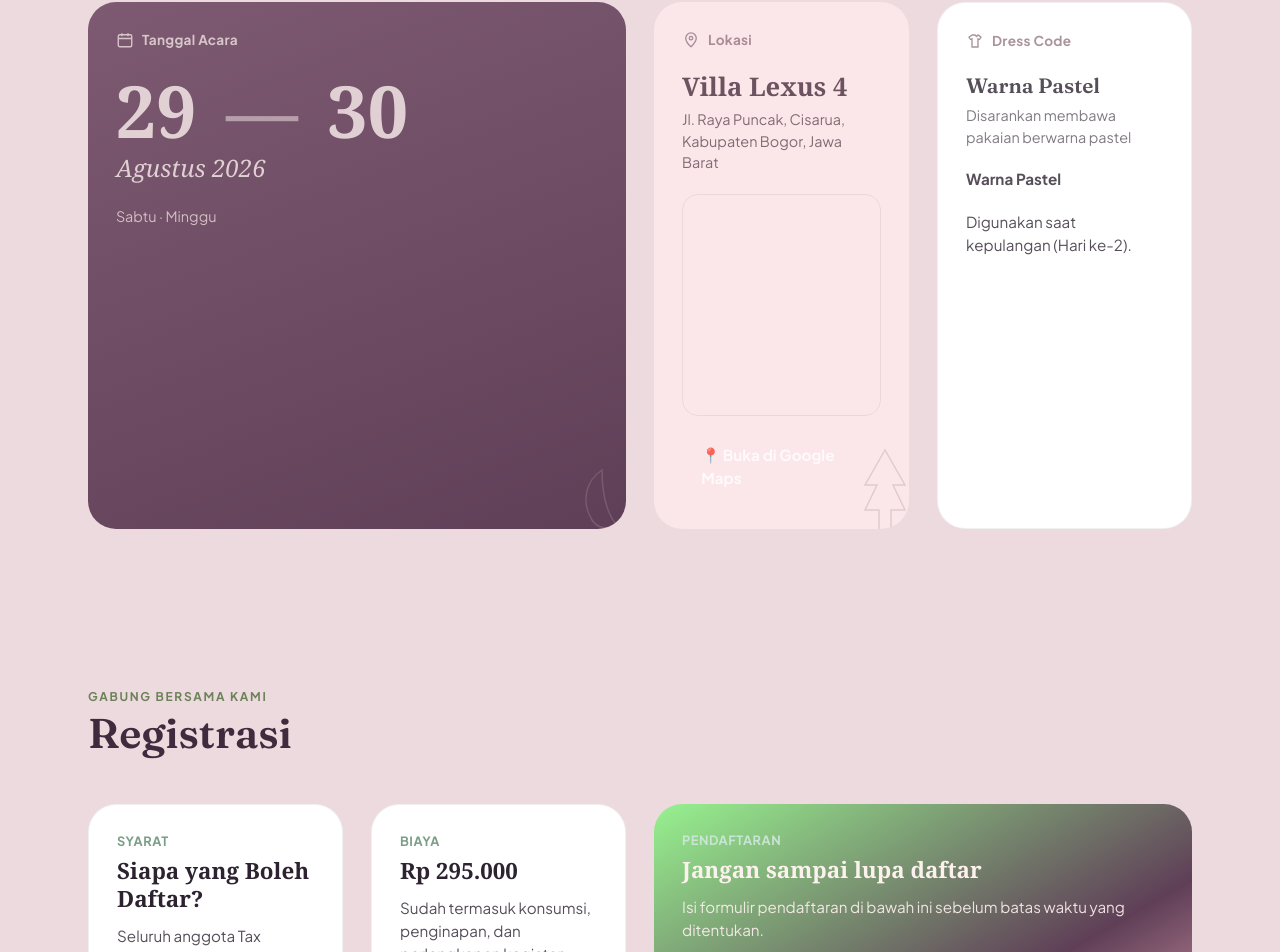
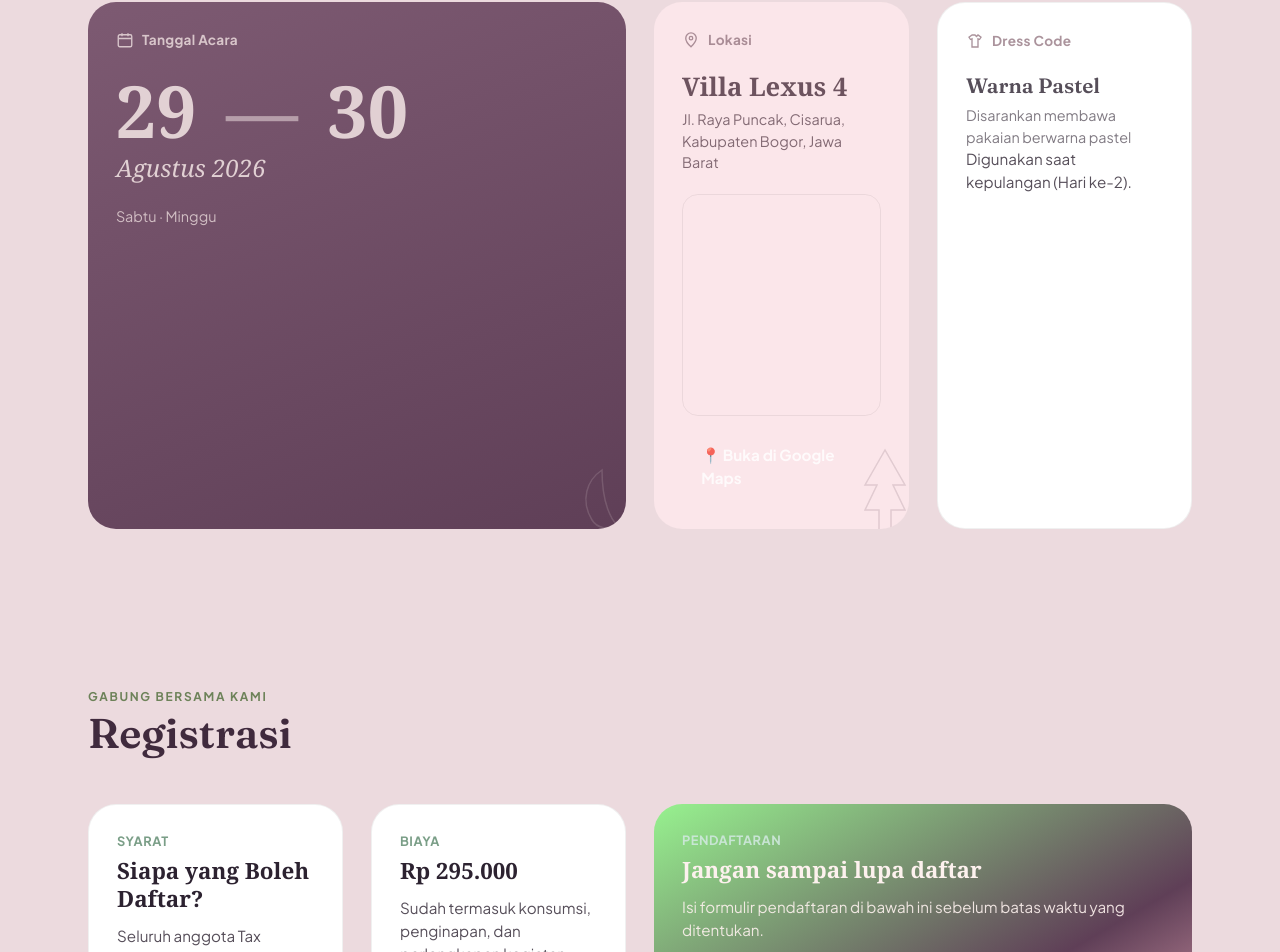
Before and after one commit to Tax-Laboratory-Gunadarma/Makrab-Taxlab-2026, a React (Vite) app: page / in a window 1280 px wide. Shown: the part 993-1945 px from the top of the page. Built offline with nearby package versions, Linux system fonts and the light colour scheme; grey boxes are pictures that could not be loaded.

Commit message:
push new notes

```diff
--- a/src/components/TanggalLokasi.jsx
+++ b/src/components/TanggalLokasi.jsx
@@ -76,9 +76,6 @@ export default function TanggalLokasi() {
           <p className="card-dresscode__desc">
             Disarankan membawa pakaian berwarna pastel
           </p>
-
-
-          <h4 className="card-dresscode__subtitle">Warna Pastel</h4>
 
           <p className="card-dresscode__note">
             Digunakan saat kepulangan (Hari ke-2).
```
